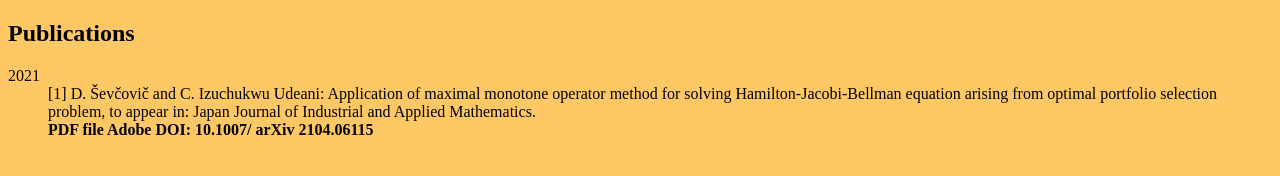
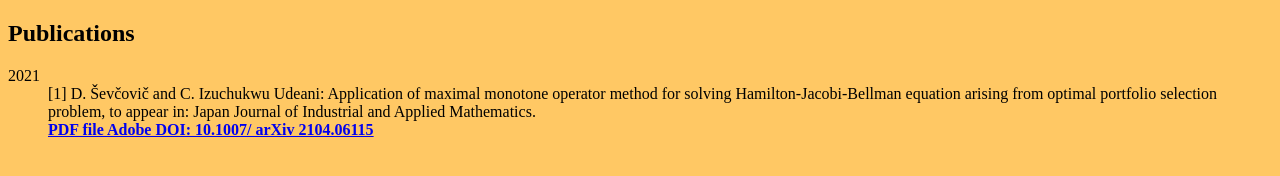
Before and after one commit to cyril042/cyriludeani, a plain HTML site: page publications.html in a window 1280 px wide. Drawn offline with Linux system fonts and the light colour scheme.

Commit message:
Update publications.html

```diff
--- a/publications.html
+++ b/publications.html
@@ -14,7 +14,7 @@
         <dd class="des"> [1]  <style="color: red;">D. Ševčovič and C. Izuchukwu Udeani:</style> Application of maximal monotone operator method for
             solving Hamilton-Jacobi-Bellman equation arising from optimal portfolio selection problem, to
             appear in: Japan Journal of Industrial and Applied Mathematics.<br>
-            <b>PDF file  Adobe DOI: 10.1007/ arXiv 2104.06115</b></dd>
+            <b><a href="http://arxiv.org/pdf/2104.06115">PDF file  Adobe DOI: 10.1007/ arXiv 2104.06115</a></b></dd>
     </dl>
 </body>
 </html>
```
